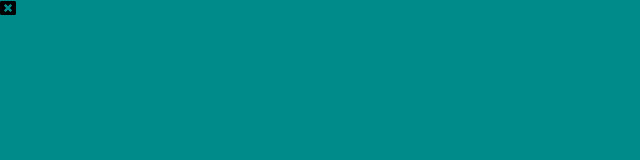
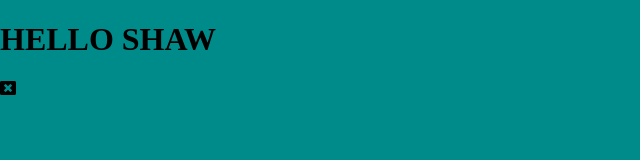
Before and after one commit to shawodonnell/template_clone, a plain HTML site: page index.html in a window 1280 px wide. Shown: the whole page, without its empty margins (0-640 px from the left). Drawn offline with Linux system fonts and the light colour scheme.

Commit message:
Hello header

```diff
--- a/index.html
+++ b/index.html
@@ -12,6 +12,7 @@
 
 </head>
 <body>
+    <H1>HELLO SHAW</H1>
 
 
     <i class="fas fa-window-close"></i>
```
